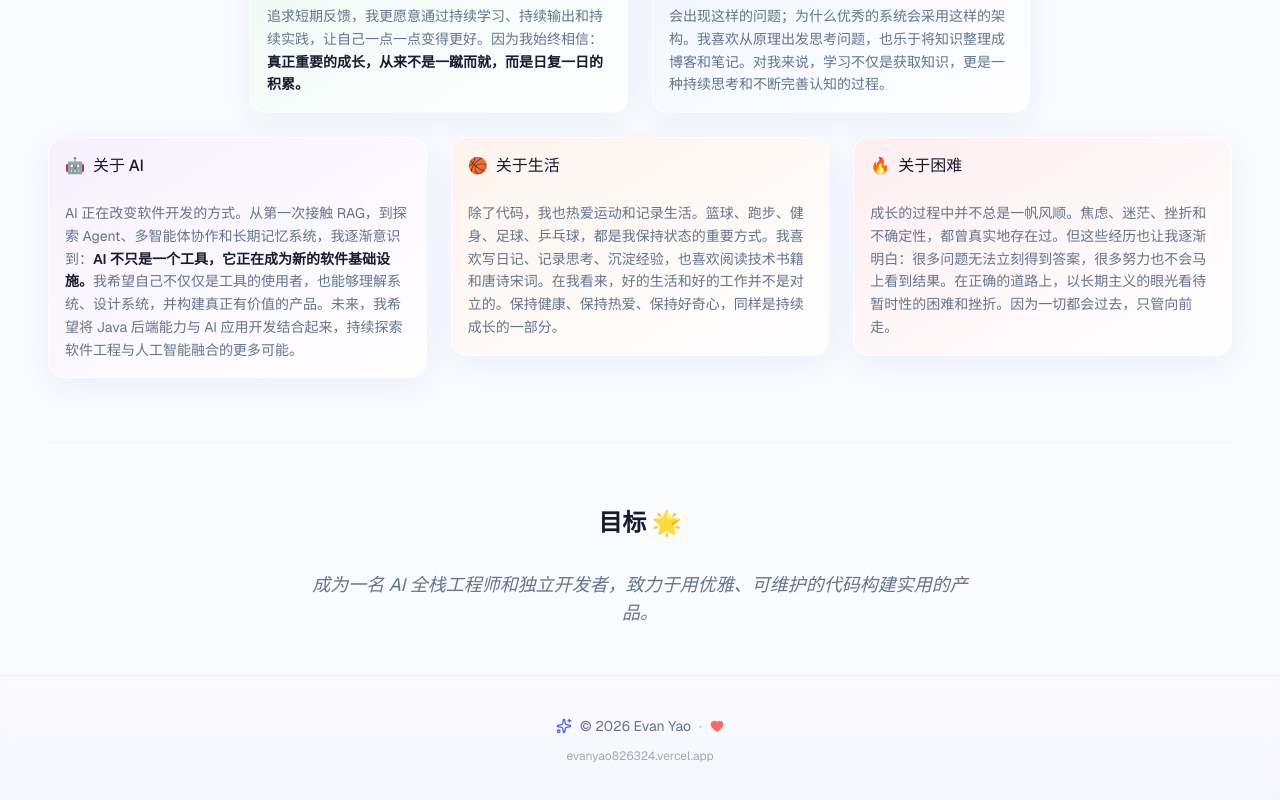
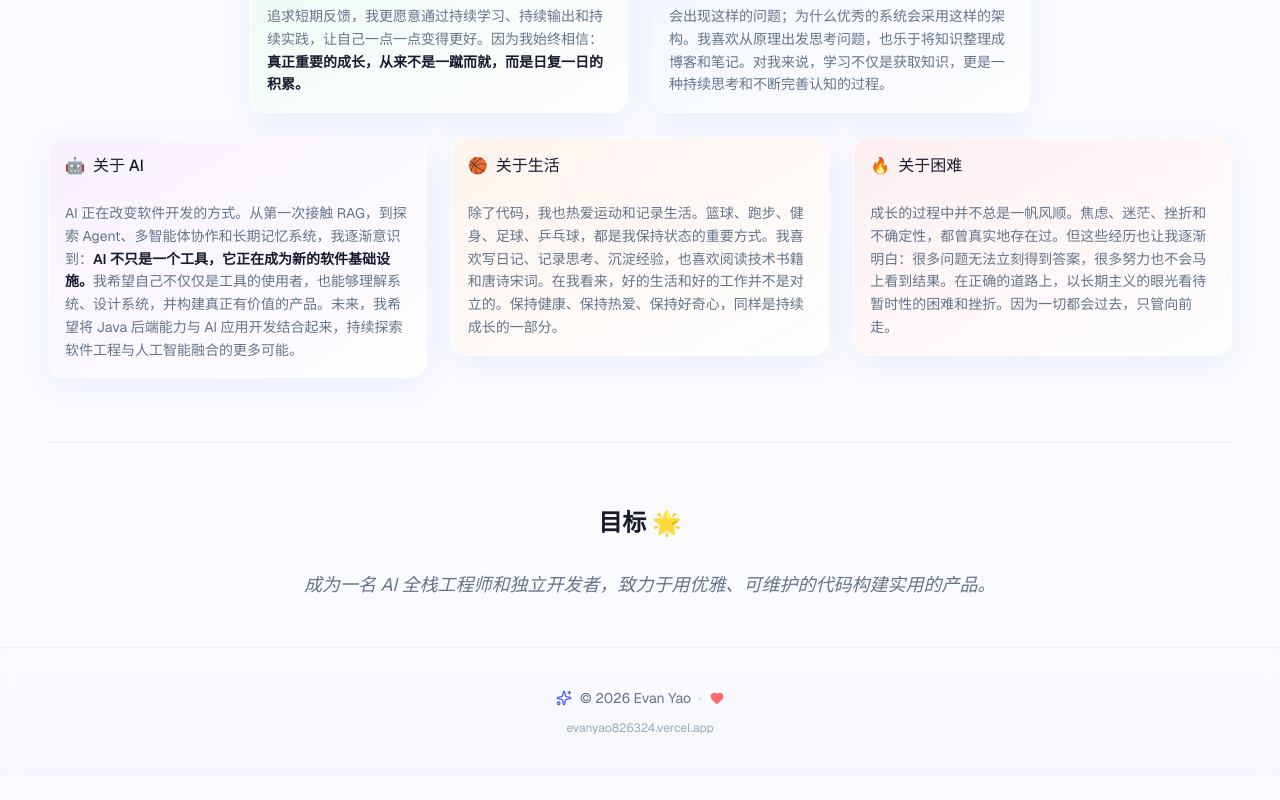
Before and after one commit to EvanYao826/My-personal-website, a Next.js app: page /about in a window 1280 px wide. Shown: the part 2982-3782 px from the top of the page. After the commit the page ends 3758 px from the top, so only its background shows below. Built offline with nearby package versions, Linux system fonts and the light colour scheme.

Commit message:
fix(FutureSection): 添加响应式断点下的文本换行控制

```diff
--- a/src/components/FutureSection.tsx
+++ b/src/components/FutureSection.tsx
@@ -24,7 +24,7 @@ export function FutureSection() {
           </h2>
 
           {/* CTA */}
-          <p className="text-base sm:text-lg text-muted-foreground italic">
+          <p className="text-base sm:text-lg text-muted-foreground italic sm:whitespace-nowrap">
             {future.cta}
           </p>
         </div>
```
